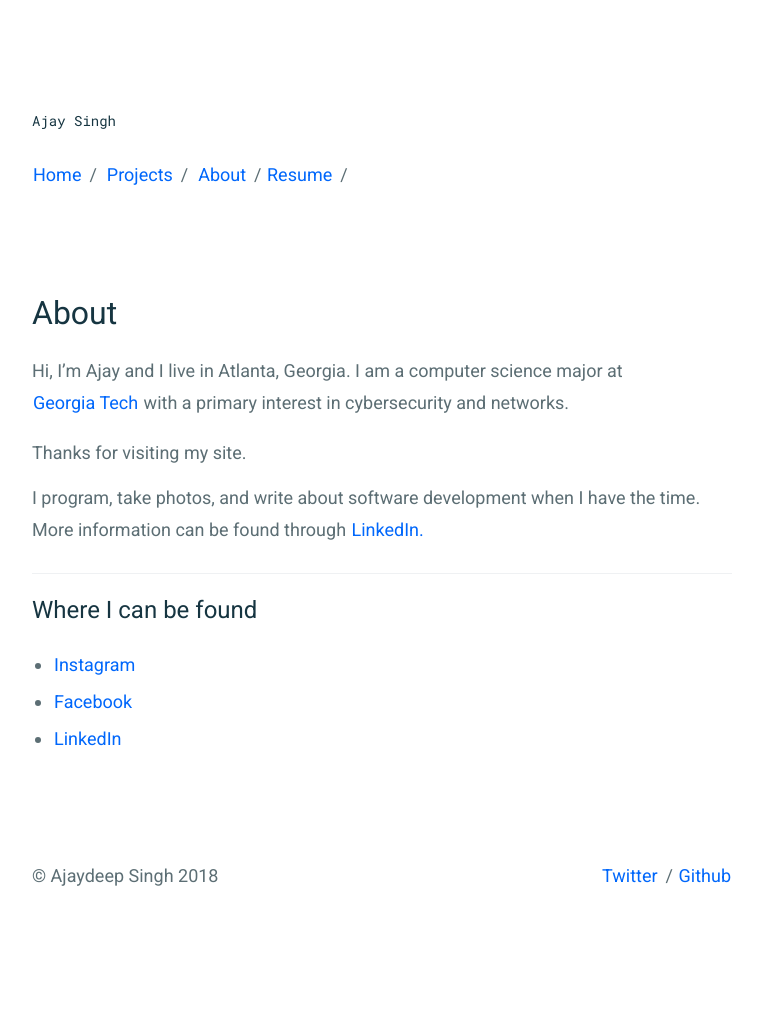
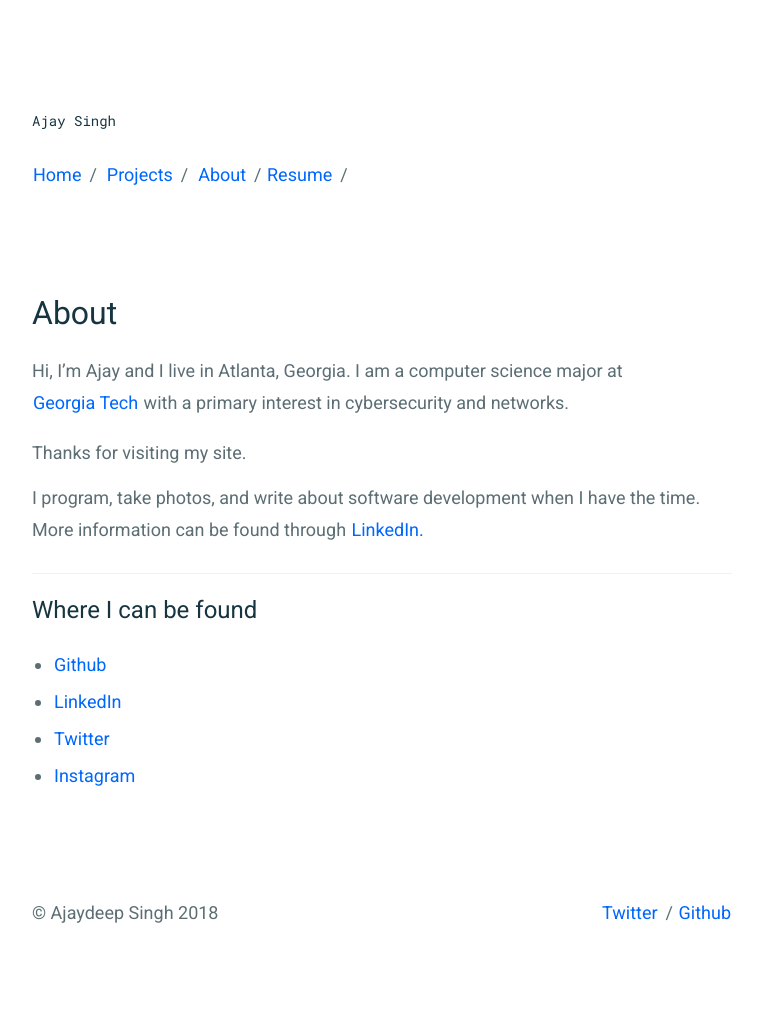
Before and after one commit to ajaydeepsingh/ajaydeepsingh.github.io, a Jekyll site: the page built from _pages/about.md, in a window 1280 px wide. Shown: the whole page, without its empty margins (258-1021 px from the left). Built offline with Jekyll 4.4.1, drawn with Linux system fonts in a browser that asks for light colours; before the commit the page ends 994 px from its top, so only the background shows below that.

Commit message:
updated site links
-

```diff
--- a/_pages/about.md
+++ b/_pages/about.md
@@ -3,7 +3,7 @@ layout: content
 title: About
 permalink: /about/
 ---
-Hi, I'm Ajay and I live in Atlanta, Georgia. I am a computer science major at  <a href="https://www.linkedin.com/in/singhajaydeep/"> Georgia Tech</a> with a primary interest in cybersecurity and networks.
+Hi, I'm Ajay and I live in Atlanta, Georgia. I am a computer science major at  <a href="http://www.gatech.edu/"> Georgia Tech</a> with a primary interest in cybersecurity and networks.
 
 Thanks for visiting my site.
 
@@ -13,6 +13,7 @@ I program, take photos, and write about software development when I have the tim
 
 ## Where I can be found
 
+- [Github](https://github.com/ajaydeepsingh/)
+- [LinkedIn](https://www.linkedin.com/in/singhajaydeep/)
+- [Twitter](https://twitter.com/aj_ysingh)
 - [Instagram](https://www.instagram.com/aj_ysingh)
-- [Facebook](https://www.facebook.com/singhajay08)
-- [LinkedIn](https://www.linkedin.com/in/singhajaydeep/)
```
